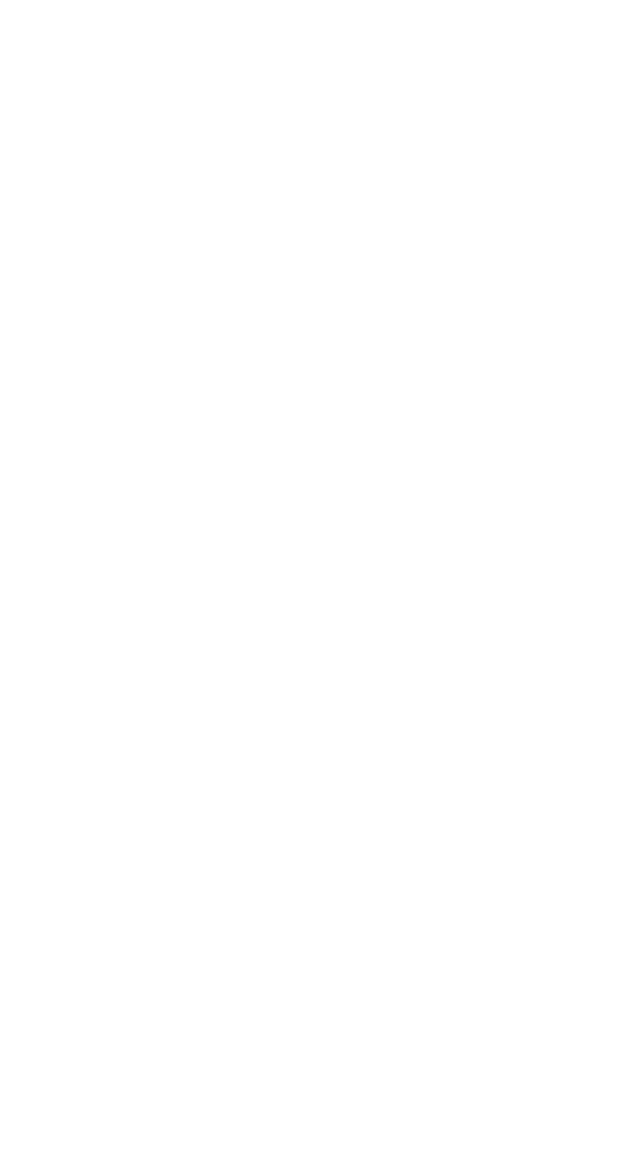
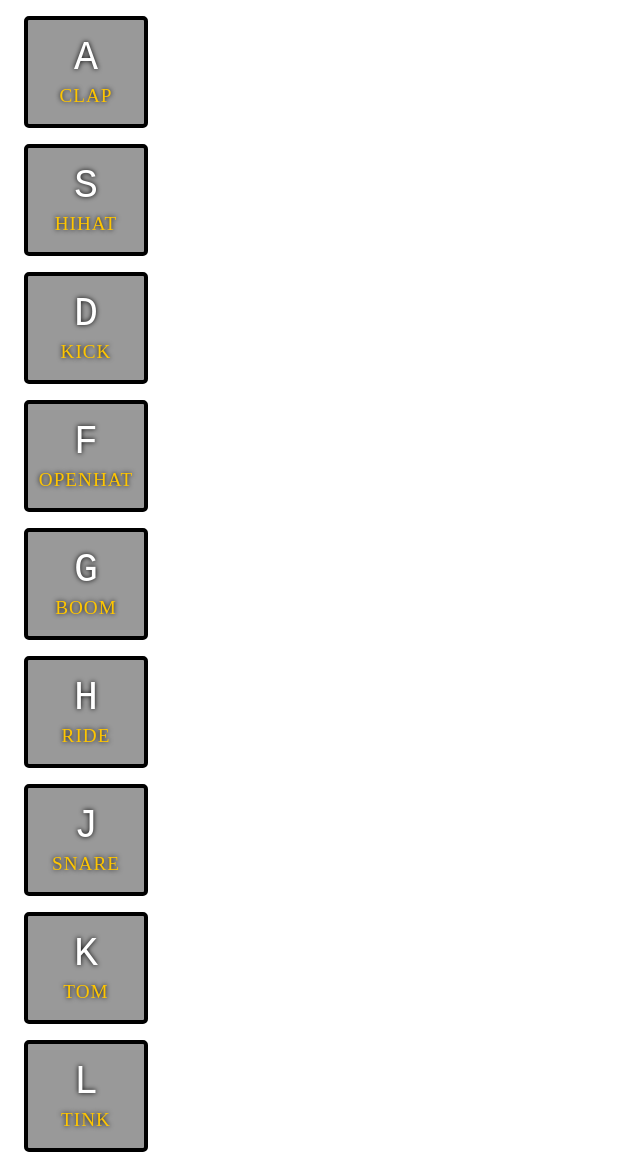
Before and after one commit to LShiHuskies/drum-kit, a plain HTML site: page index.html in a window 1280 px wide. Shown: the whole page, without its empty margins (0-640 px from the left). Before the commit the page ends 800 px from the top, so only its background shows below. Drawn offline with Linux system fonts and the light colour scheme.

Commit message:
css, html, js, sounds

```diff
--- a/index.css
+++ b/index.css
@@ -0,0 +1,31 @@
+.key {
+  border: 4px solid black;
+  border-radius: 5px;
+  margin:1rem;
+  font-size: 1.5rem;
+  padding: 1rem .5rem;
+  transition: all 0.07s;
+  width:100px;
+  text-align: center;
+  color: white;
+  background: rgba(0,0,0,0.4);
+  text-shadow: 0 0 5px black;
+}
+
+.playing {
+  transform:scale(1.1);
+  border-color: #ffc600;
+  box-shadow: 0 0 10px #ffc600;
+}
+
+kbd {
+  display: block;
+  font-size: 40px;
+}
+
+.sound {
+  font-size: 1.2rem;
+  text-transform: uppercase;
+  letter-spacing: 1px;
+  color: #ffc600;
+}
--- a/index.html
+++ b/index.html
@@ -6,9 +6,56 @@
     <link rel="stylesheet" href="index.css">
   </head>
   <body>
-    <div id="main-content">
+    <div id='main-content'>
+      <div class="keys">
+        <div data-key="65" class="key">
+          <kbd>A</kbd>
+          <span class='sound'>clap</span>
+        </div>
+        <div data-key="83" class="key">
+          <kbd>S</kbd>
+          <span class='sound'>hihat</span>
+        </div>
+        <div data-key="68" class="key">
+          <kbd>D</kbd>
+          <span class='sound'>kick</span>
+        </div>
+        <div data-key="70" class="key">
+          <kbd>F</kbd>
+          <span class='sound'>openhat</span>
+        </div>
+        <div data-key="71" class="key">
+          <kbd>G</kbd>
+          <span class='sound'>boom</span>
+        </div>
+        <div data-key="72" class="key">
+          <kbd>H</kbd>
+          <span class='sound'>ride</span>
+        </div>
+        <div data-key="74" class="key">
+          <kbd>J</kbd>
+          <span class='sound'>snare</span>
+        </div>
+        <div data-key="75" class="key">
+          <kbd>K</kbd>
+          <span class='sound'>tom</span>
+        </div>
+        <div data-key="76" class="key">
+          <kbd>L</kbd>
+          <span class='sound'>tink</span>
+        </div>
+      </div>
 
 
+<audio data-key="65" src="sounds/clap.wav"></audio>
+<audio data-key="83" src="sounds/hihat.wav"></audio>
+<audio data-key="68" src="sounds/kick.wav"></audio>
+<audio data-key="70" src="sounds/openhat.wav"></audio>
+<audio data-key="71" src="sounds/boom.wav"></audio>
+<audio data-key="72" src="sounds/ride.wav"></audio>
+<audio data-key="74" src="sounds/snare.wav"></audio>
+<audio data-key="75" src="sounds/tom.wav"></audio>
+<audio data-key="76" src="sounds/tink.wav"></audio>
 
 
 
--- a/script.js
+++ b/script.js
@@ -0,0 +1,18 @@
+window.addEventListener('keydown', (event) => {
+  const audio = document.querySelector(`audio[data-key='${event.keyCode}']`);
+  const key = document.querySelector(`.key[data-key='${event.keyCode}']`);
+  if (!audio) return; // stop the function from running all together
+  audio.currentTime = 0; // remind to start
+  audio.play();
+  key.classList.add('playing');
+});
+
+const removeTransition = (event) => {
+  if (event.propertyName !== "transform") return;
+  console.log(event.propertyName);
+  this.classList.remove('playing')
+}
+
+
+const keys = document.querySelectorAll('.key');
+keys.forEach(key => key.addEventListener('transitionend', removeTransition))
```
Also changed, not shown: 9 other files.
